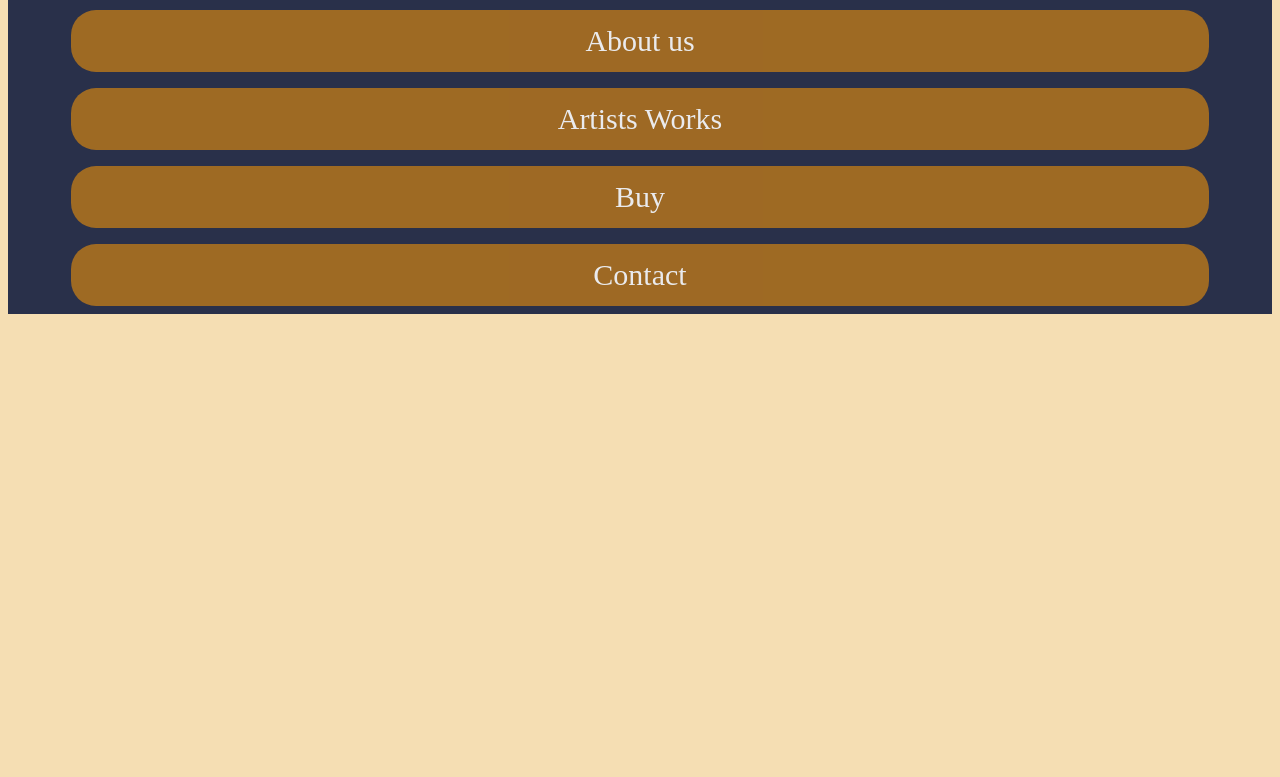
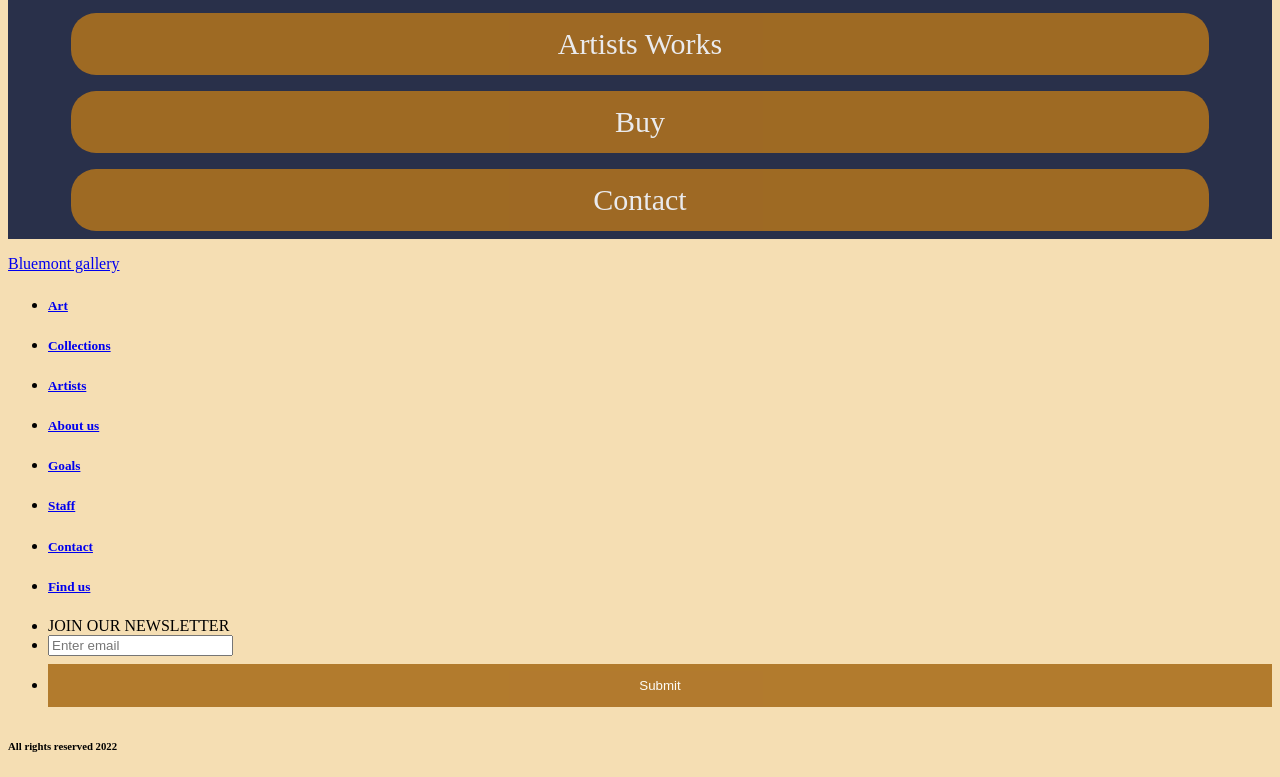
Before and after one commit to kerjenrob/Bluemont-gallery, a plain HTML site: page pages/home.html in a window 1280 px wide. Shown: the part 600-1377 px from the top of the page. Before the commit the page ends 922 px from the top, so only its background shows below. Drawn offline with Linux system fonts and the light colour scheme.

Commit message:
added code for footer

```diff
--- a/pages/home.html
+++ b/pages/home.html
@@ -34,5 +34,47 @@
 <div class="link">
     <a href="/pages/_contact.html"><button class="link_btn">Contact</button></a>
 </div>
+<footer>
+    <div class="logo-footer">
+        <a href="/index.html"><p>Bluemont gallery</p></a>
+    </div>
+
+    <div class="container_footer">
+        <ul class="footer-column-left">
+<!--make id and fill in the links-->
+            <li class="footer-li"><a href="/pages/_artistworks.html"><h5>Art</h5></a></li>
+            <li class="footer-li"><a href="/pages/_collectionone.html"><h5>Collections</h5></a></li>
+            <li class="footer-li"><a href="/pages/_artist.html"><h5>Artists</h5></a></li>
+        </ul>
+        <ul class="footer-column-middle">
+            <li class="footer-li"><a href="/pages/_aboutus.html"><h5>About us</h5></a></li>
+            <li class="footer-li"><a href="#goals"><h5>Goals</h5></a></li>
+            <li class="footer-li"><a href="#staff"><h5>Staff</h5></a></li>
+        </ul>
+        <ul class="footer-column-right">
+            <li class="footer-li"><a href="/pages/_contact.html"><h5>Contact</h5></a></li>
+            <li class="footer-li"><a href="#findus"><h5>Find us</h5></a></li>
+        </ul>
+        <ul>
+            <form action="" class="form_footer">
+                <li><label for="email" class="label_form">JOIN OUR NEWSLETTER</label></li>
+                <li><input type="email" id="email" placeholder="Enter email"></li>
+                <li><button class="btn-footer" type="submit">Submit</button></li>
+            </form>
+        </ul>
+    </div>
+
+    <div class="container_bottomfoot">
+        <div>
+            <h6 class="all-rights">All rights reserved 2022</h6>
+        </div>
+        <div class="container_icon">
+            <a href="https://sv-se.facebook.com/"><i class="fa fa-facebook-f"></i></a>
+            <a href="https://twitter.com/i/flow/login"><i class="fa fa-twitter"></i></a>
+            <a href="https://www.linkedin.com/login/sv"><i class="fab fa-linkedin-in"></i></a>
+            <a href="https://www.pinterest.se/"><i class="fa fa-pinterest-p"></i></a>
+        </div>
+    </div>
+</footer>
 </body>
 </html>
--- a/styles/index.css
+++ b/styles/index.css
@@ -108,7 +108,7 @@ button:hover {
   .home_banner
   {
     font-family:'Cinzel', serif;
-    font-size: 45px;
+    font-size: 30px;
     color: #ddd;
     background-color: #29304A;
     text-align: center;
```
Also changed, not shown: pages/_landingpage.html (+42 -0 lines).
